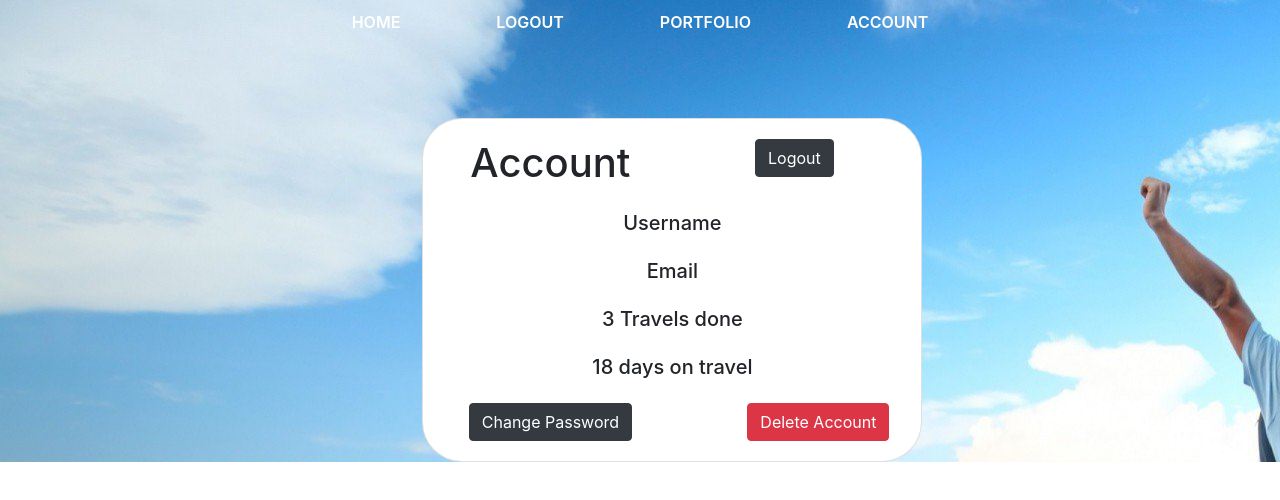
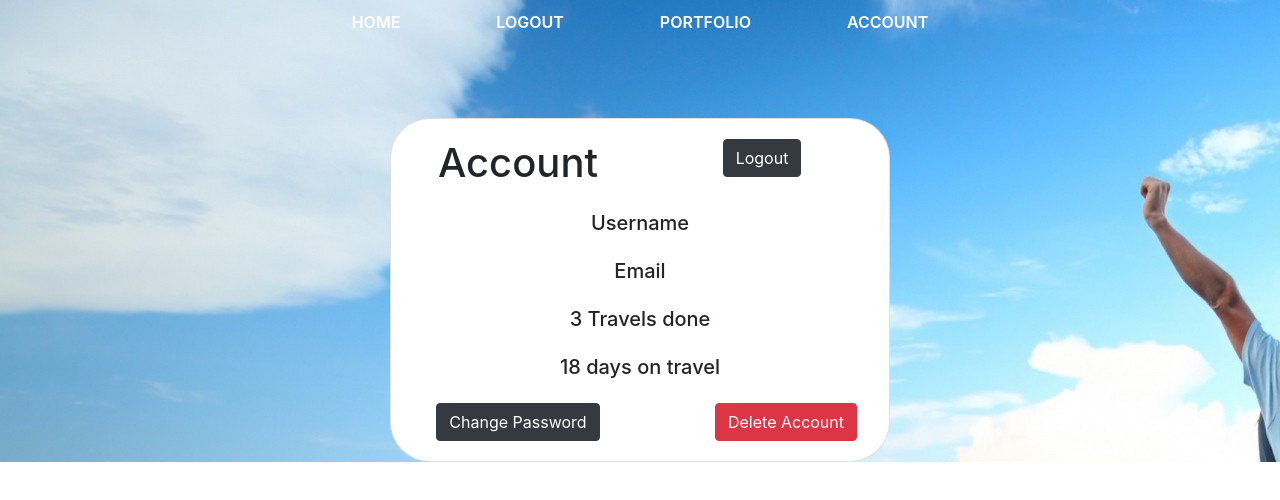
Before and after one commit to Davide-22/Lab-AP-Project, an Angular app in the folder Front-End/: page /account in a window 1280 px wide. Shown: the top 500 px of the page. Built offline with nearby package versions, Linux system fonts and the light colour scheme.

Commit message:
Forms centered

```diff
--- a/Front-End/src/app/account/account.component.css
+++ b/Front-End/src/app/account/account.component.css
@@ -1,8 +1,8 @@
 .account{
+    margin: 0 auto;
     margin-top: 6%;
     border-radius: 40px;
     width: 500px;
-    left: 33%;
 }
 
 .center {
--- a/Front-End/src/app/day-page/day-page.component.css
+++ b/Front-End/src/app/day-page/day-page.component.css
@@ -10,9 +10,9 @@
 }
 
 .pag{
+    margin: 0 auto;
     border-radius: 10px 10px 10px 10px;
     width: 500px;
-    left: 33%;
 }
 
 .card{
--- a/Front-End/src/app/main-page/main-page.component.css
+++ b/Front-End/src/app/main-page/main-page.component.css
@@ -24,9 +24,10 @@
 
 .pag{
     border-radius: 40px;
+    margin: 0 auto;
     margin-top: 6%;
     width: 500px;
-    left: 33%;
+
 }
 
 .travels{
--- a/Front-End/src/app/travel-page/travel-page.component.css
+++ b/Front-End/src/app/travel-page/travel-page.component.css
@@ -9,10 +9,11 @@
     background: rgb(245,245,245) linear-gradient(rgb(245,245,245), rgb(188,192,193)) 50% 50% / calc(3em + .5em*2) calc(3em + .5em*2);
 }
 
+
 .pag{
+    margin: 0 auto;
     border-radius: 10px 10px 10px 10px;
     width: 500px;
-    left: 33%;
 }
 
 .card{
--- a/Front-End/src/app/travel-page/travel-page.component.html
+++ b/Front-End/src/app/travel-page/travel-page.component.html
@@ -119,14 +119,13 @@
             <option value="event">Event</option>
             <option value="cultural place">Cultural place</option>
             <option value="transport">Transport</option>
-          </select>
+        </select>
 
         <!--placeholder, serve per far vedere dove andrà il graph chart più avanti-->
         <svg width="600" height="250">
             <rect x="220" y="20" rx="20" ry="20" width="250" height="200"
             style="fill:white;stroke:black;stroke-width:5;opacity:0.5" />
         </svg>
-
     </div>
 
     <div class="column"></div>
```
